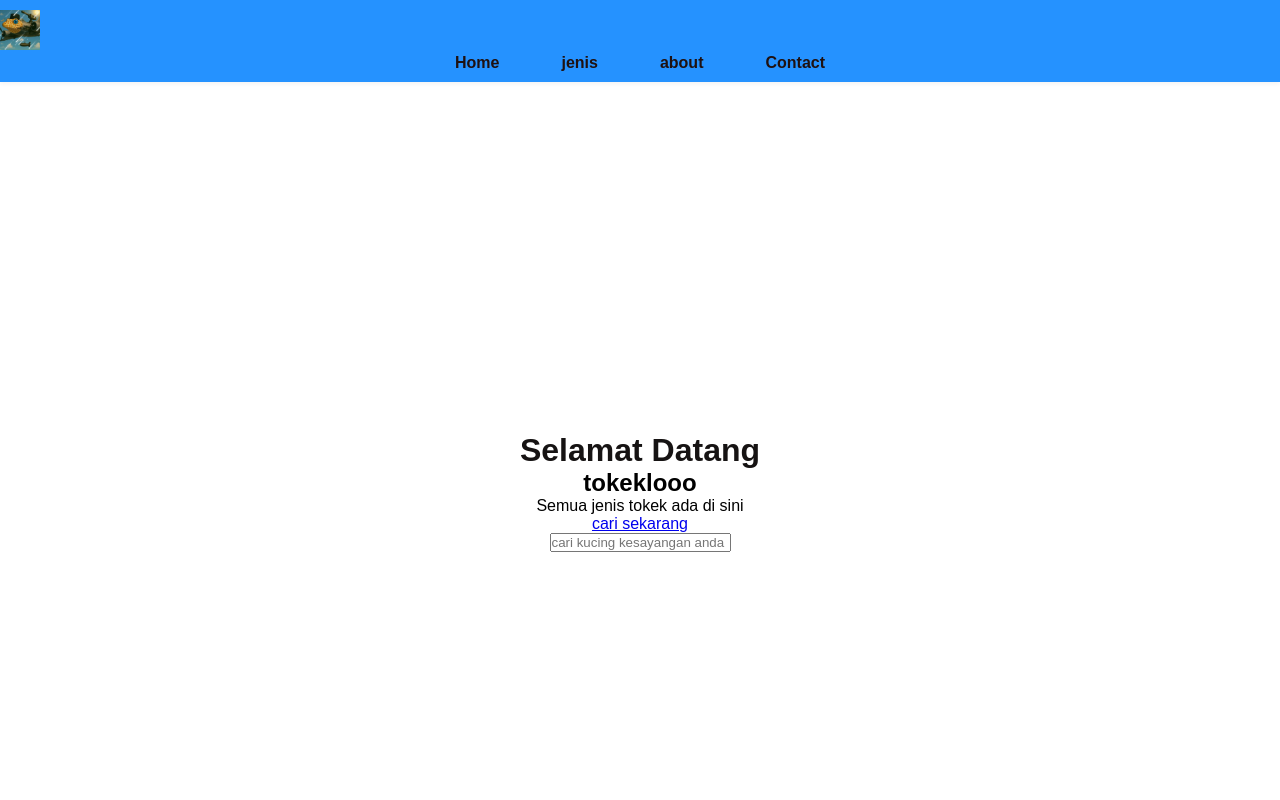
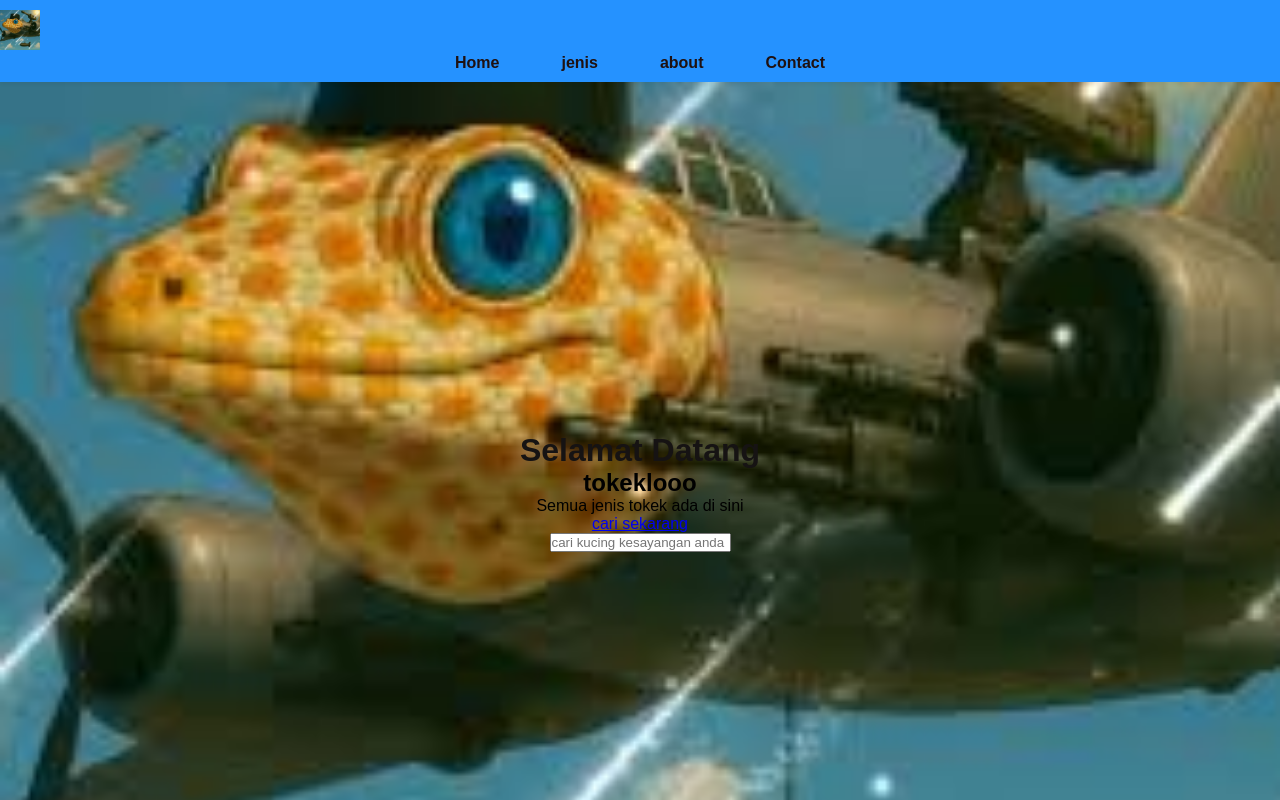
Before and after one commit to axl1011/project_rpl, a plain HTML site: page index.html in a window 1280 px wide. Shown: the top 800 px of the page. Drawn offline with Linux system fonts and the light colour scheme; a script that the page names is missing.

Commit message:
Update style.css

```diff
--- a/style.css
+++ b/style.css
@@ -63,7 +63,7 @@ nav ul li a.active {
 }
 .header {
   position: relative;
-  background-image: url("../vs_code_rpl/src/images.jpeg"); /* Gambar sekolah */
+  background-image: url("src/images.jpeg"); /* Gambar sekolah */
   background-size: cover;
   background-position: center;
   background-repeat: no-repeat;
```
